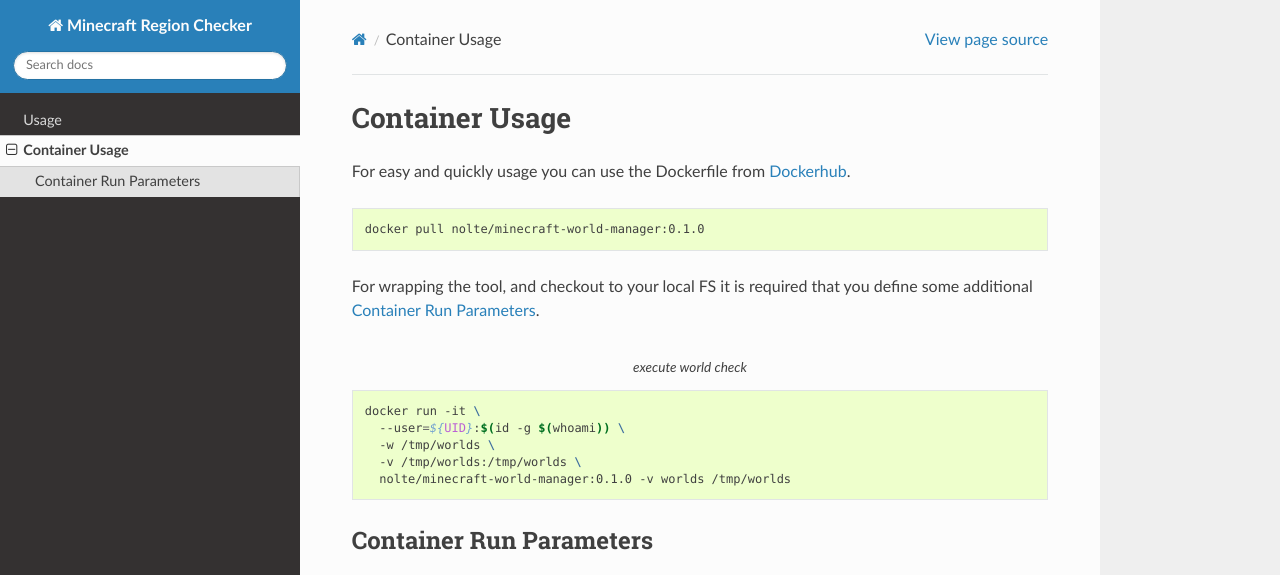
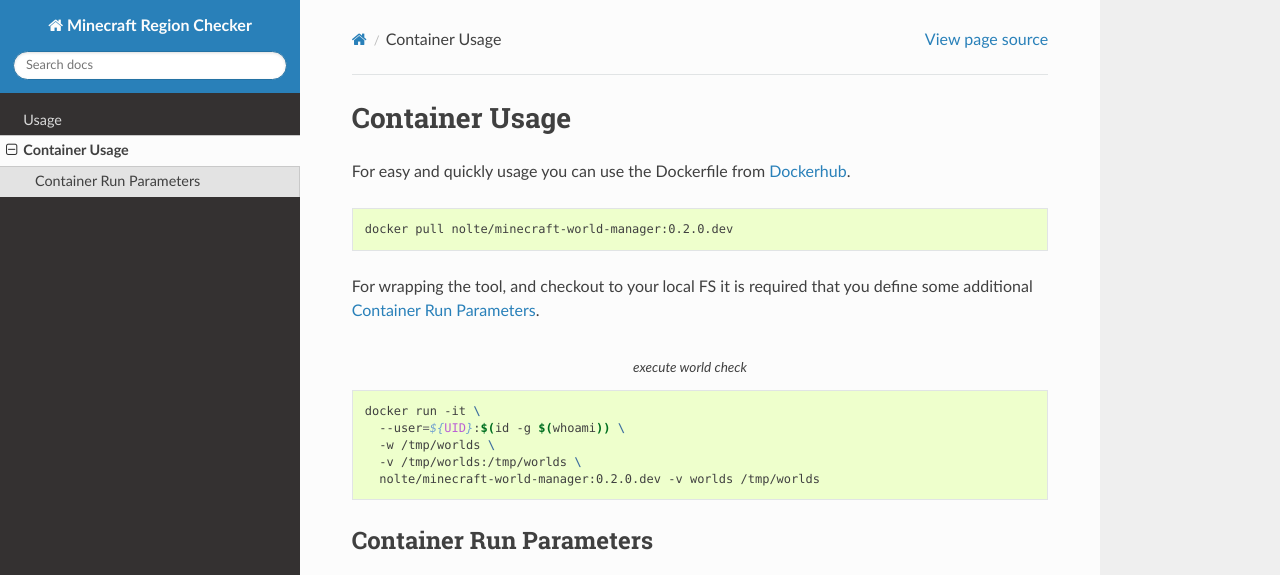
Before and after one commit to nolte/minecraft-world-manager, a Sphinx documentation site: the page built from docs/usage/container_usage.rst, in a window 1280 px wide and 1025 px high. Shown: the top 575 px of the window. Built offline with Sphinx 7.4.7 and the Read the Docs theme 2.0.0, drawn with Linux system fonts in a browser that asks for light colours.

Commit message:
Bump version: 0.1.0 → 0.2.0.dev

```diff
--- a/docs/usage/container_usage.rst
+++ b/docs/usage/container_usage.rst
@@ -6,7 +6,7 @@ For easy and quickly usage you can use the Dockerfile from `Dockerhub <https://h
 
 .. code:: bash
 
-    docker pull nolte/minecraft-world-manager:0.1.0
+    docker pull nolte/minecraft-world-manager:0.2.0.dev
 
 For wrapping the tool, and checkout to your local FS it is required that you define some additional :ref:`usage-container-run-parameters`.
 
--- a/docs/usage/docker_call.txt
+++ b/docs/usage/docker_call.txt
@@ -2,4 +2,4 @@ docker run -it \
   --user=${UID}:$(id -g $(whoami)) \
   -w /tmp/worlds \
   -v /tmp/worlds:/tmp/worlds \
-  nolte/minecraft-world-manager:0.1.0 -v worlds /tmp/worlds
+  nolte/minecraft-world-manager:0.2.0.dev -v worlds /tmp/worlds
--- a/mcworldmanager/__init__.py
+++ b/mcworldmanager/__init__.py
@@ -3,4 +3,4 @@
 """Top-level package for project manager."""
 
 __author__ = """nolte"""
-__version__ = "0.1.0"
+__version__ = "0.2.0.dev"
--- a/setup.py
+++ b/setup.py
@@ -58,7 +58,7 @@ setup(
     test_suite="tests",
     tests_require=test_requirements,
     url="https://github.com/nolte/minecraft-world-manager",
-    version="0.1.0",
+    version="0.2.0.dev",
     zip_safe=False,
     include_package_data=True,
 )
```
Also changed, not shown: .bumpversion.cfg.
